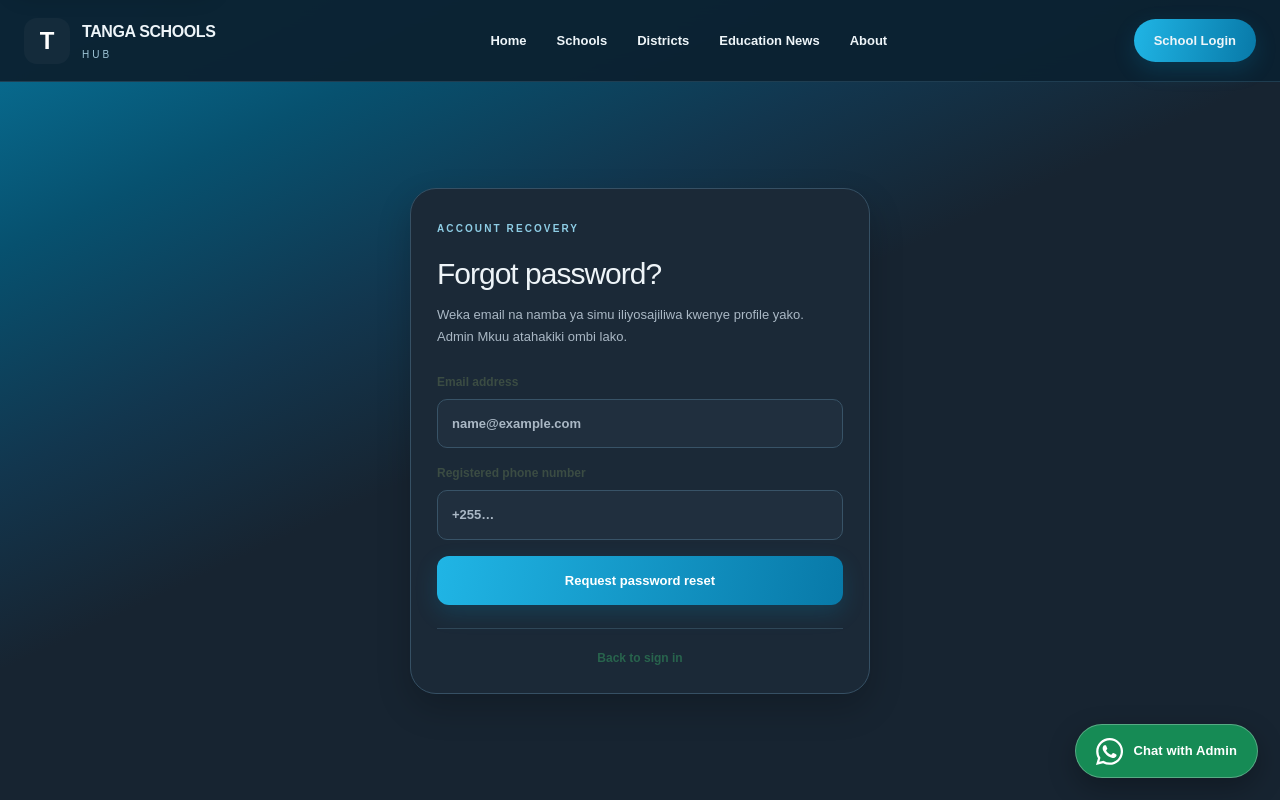
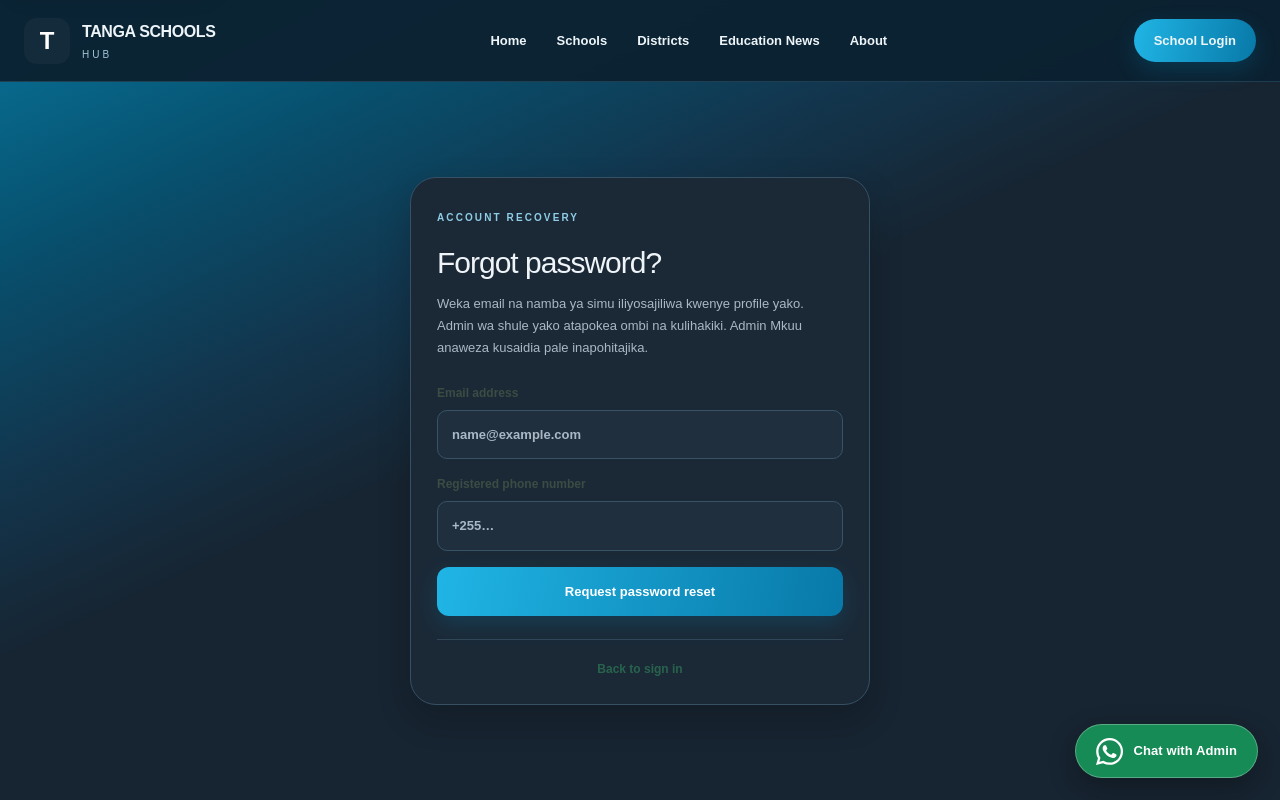
Before and after one commit to mnaally35-create/tanga-schools-hub, a Next.js app: page /forgot-password in a window 1280 px wide. Built offline with nearby package versions, Linux system fonts and the light colour scheme.

Commit message:
Explain school administrator password reset routing

```diff
--- a/src/app/forgot-password/page.tsx
+++ b/src/app/forgot-password/page.tsx
@@ -6,5 +6,5 @@ import { createClient } from "@/lib/supabase/client";
 export default function ForgotPasswordPage(){
  const [email,setEmail]=useState("");const [phone,setPhone]=useState("");const [busy,setBusy]=useState(false);const [message,setMessage]=useState("");const [error,setError]=useState("");
  async function submit(e:FormEvent){e.preventDefault();setBusy(true);setError("");setMessage("");const {data,error}=await createClient().functions.invoke("admin-actions",{body:{action:"request_password_reset",email,phone}});if(error)setError("Imeshindikana kutuma ombi. Jaribu tena baadaye.");else setMessage(data?.message||"Ombi limetumwa.");setBusy(false);}
- return <><SiteHeader/><main className="auth-page"><div className="auth-card"><span className="eyebrow">ACCOUNT RECOVERY</span><h1>Forgot password?</h1><p>Weka email na namba ya simu iliyosajiliwa kwenye profile yako. Admin Mkuu atahakiki ombi lako.</p><form onSubmit={submit} className="form-stack"><label>Email address<input type="email" required value={email} onChange={e=>setEmail(e.target.value)} placeholder="name@example.com"/></label><label>Registered phone number<input type="tel" required value={phone} onChange={e=>setPhone(e.target.value)} placeholder="+255…"/></label>{error&&<div className="alert alert-error">{error}</div>}{message&&<div className="alert alert-success">{message}</div>}<button className="button button-dark button-full" disabled={busy}>{busy?"Sending…":"Request password reset"}</button></form><div className="auth-bottom"><Link href="/login">Back to sign in</Link></div></div></main></>;
+ return <><SiteHeader/><main className="auth-page"><div className="auth-card"><span className="eyebrow">ACCOUNT RECOVERY</span><h1>Forgot password?</h1><p>Weka email na namba ya simu iliyosajiliwa kwenye profile yako. Admin wa shule yako atapokea ombi na kulihakiki. Admin Mkuu anaweza kusaidia pale inapohitajika.</p><form onSubmit={submit} className="form-stack"><label>Email address<input type="email" required value={email} onChange={e=>setEmail(e.target.value)} placeholder="name@example.com"/></label><label>Registered phone number<input type="tel" required value={phone} onChange={e=>setPhone(e.target.value)} placeholder="+255…"/></label>{error&&<div className="alert alert-error">{error}</div>}{message&&<div className="alert alert-success">{message}</div>}<button className="button button-dark button-full" disabled={busy}>{busy?"Sending…":"Request password reset"}</button></form><div className="auth-bottom"><Link href="/login">Back to sign in</Link></div></div></main></>;
 }
```
